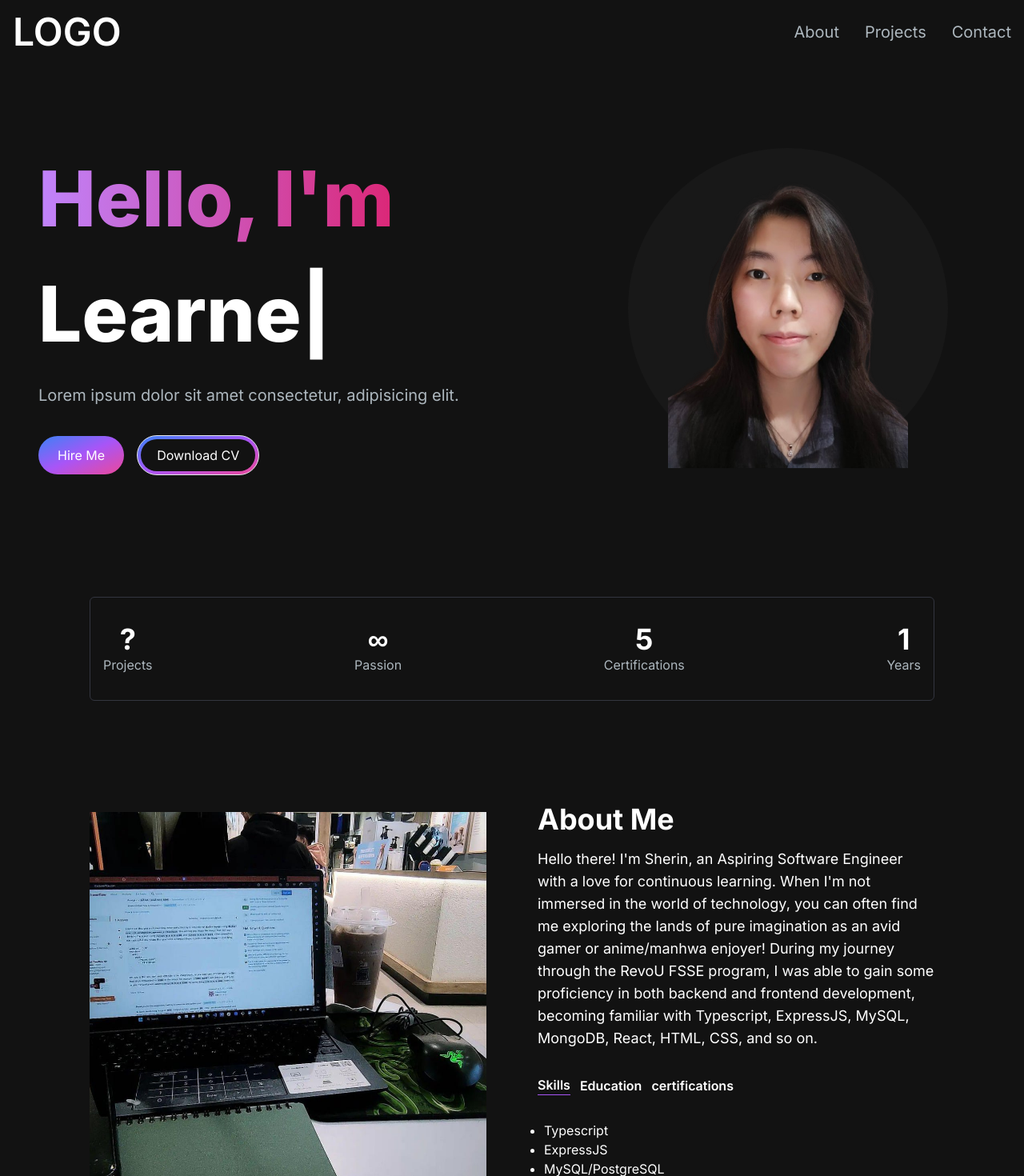
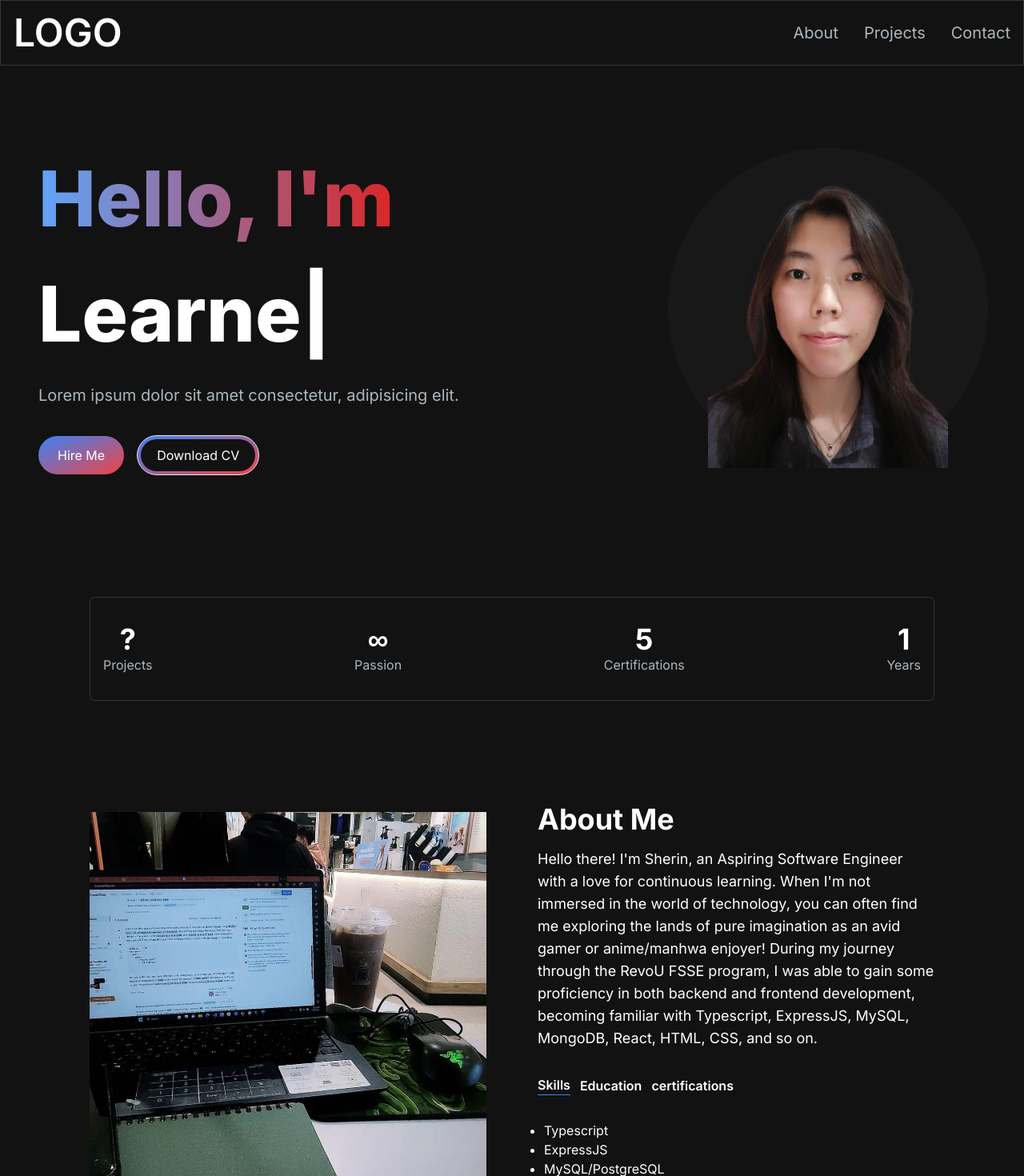
Before and after one commit to SherinOlivia/bioWeb, a Next.js app: page / in a window 1280 px wide. Shown: the top 1470 px of the page at 80% size. Built offline with nearby package versions, Linux system fonts and the light colour scheme.

Commit message:
style: implemented primary and secondary colors

```diff
--- a/src/app/components/ContactSection.tsx
+++ b/src/app/components/ContactSection.tsx
@@ -39,9 +39,7 @@ const ContactSection = () => {
 
   return (
     <section className='grid md:grid-cols-2 my-12 md:my-12 py-24 gap-4 relative'>
-        <div className='bg-[radial-gradient(ellipse_at_center,_var(--tw-gradient-stops))] from-purple-900 to-transparent rounded-full h-80 w-80 z-0 blur-lg absolute top-3/4 -left-4 transform -translate-x-1/2 -translate-1/2'>
-
-        </div>
+        <div className="bg-[radial-gradient(ellipse_at_center,_var(--tw-gradient-stops))] from-primary-900 to-transparent rounded-full h-80 w-80 z-0 blur-lg absolute top-3/4 -left-4 transform -translate-x-1/2 -translate-1/2"></div>
         <div className='z-10'>
             <h5 className='text-xl font-bold text-white my-2'>Let's Connect!</h5>
             <p className='text-[#ADB7BE] mb-4 max-w-md'>
@@ -105,7 +103,7 @@ const ContactSection = () => {
                 </div>
                 <button
                     type="submit"
-                    className='bg-purple-500 hover:bg-purple-600 text-white font-medium py-2.5 px-5 rounded-lg w-full'
+                    className='bg-primary-500 hover:bg-primary-600 text-white font-medium py-2.5 px-5 rounded-lg w-full'
                 >
                     Send Message
                 </button>
--- a/src/app/components/Footer.tsx
+++ b/src/app/components/Footer.tsx
@@ -2,7 +2,7 @@ import React from 'react'
 
 const Footer = () => {
   return (
-    <footer className='footer border border-t-[#33353F] border-l-transparent border-r-transparent text-white'>
+    <footer className='footer border z-10 border-t-[#33353F] border-l-transparent border-r-transparent text-white'>
         <div className='container p-12 flex justify-between'>
             <span>
                 LOGO
--- a/src/app/components/HeroSection.tsx
+++ b/src/app/components/HeroSection.tsx
@@ -7,9 +7,9 @@ const HeroSection = () => {
   return (
     <section className='lg:py-16'>
         <div className='grid grid-cols-1 sm:grid-cols-12'>
-            <div className='col-span-7 place-self-center text-center sm:text-left justify-self-start'>
+            <div className='col-span-8 place-self-center text-center sm:text-left justify-self-start'>
                 <h1 className='text-white mb-4 text-4xl sm:text-5xl lg:text-8xl lg:leading-normal font-extrabold'>
-                    <span className="text-transparent bg-clip-text bg-gradient-to-r from-purple-400 to-pink-600">
+                    <span className="text-transparent bg-clip-text bg-gradient-to-r from-primary-400 to-secondary-600">
                         Hello, I'm {" "}</span>
                         <br></br>
                     <TypeAnimation
@@ -32,14 +32,14 @@ const HeroSection = () => {
                     Lorem ipsum dolor sit amet consectetur, adipisicing elit.
                 </p>
                 <div>
-                    <button className="px-6 py-3 w-full sm:w-fit rounded-full mr-4 bg-gradient-to-br from-blue-500 via-purple-500 to-pink-500 hover:bg-slate-200 text-white">
+                    <button className="px-6 py-3 w-full sm:w-fit rounded-full mr-4 bg-gradient-to-br from-primary-500 to-secondary-500 hover:bg-slate-200 text-white">
                         Hire Me</button>
-                    <button className="px-1 py-1 w-full sm:w-fit rounded-full bg-gradient-to-br from-blue-500 via-purple-500 to-pink-500 hover:bg-slate-800 text-white border mt-3">
+                    <button className="px-1 py-1 w-full sm:w-fit rounded-full bg-gradient-to-br from-primary-500 to-secondary-500 hover:bg-slate-800 text-white border mt-3">
                         <span className='block bg-[#121212] hover:bg-slate-800 rounded-full px-5 py-2'>Download CV</span>
                     </button>
                 </div>
             </div>
-            <div className='col-span-5 place-self-center mt-4 lg:mt-0'>
+            <div className='col-span-4 place-self-center mt-4 lg:mt-0'>
                 <div className='rounded-full bg-[#181818] w-[250px] h-[250px] lg:w-[400px] lg:h-[400px] relative'>
                     <Image
                     src="/images/hero-image.png"
--- a/src/app/components/Navbar.tsx
+++ b/src/app/components/Navbar.tsx
@@ -22,7 +22,7 @@ const navLinks = [
 const Navbar = () => {
     const [navbarOpen, setNavbarOpen] = useState(false);
   return (
-    <nav className='fixed mx-auto top-0 left-0 right-0 z-10 bg-[#121212] bg-opacity-100'>
+    <nav className='fixed mx-auto border border-[#33353F] top-0 left-0 right-0 z-10 bg-[#121212] bg-opacity-100'>
         <div className='flex container lg:py-4 flex-wrap items-center justify-between mx-auto px-4 py-2'>
             <Link href="/" className='text-2xl md:text-5xl text-white font-semibold'>
                 LOGO
--- a/src/app/components/ProjectTag.tsx
+++ b/src/app/components/ProjectTag.tsx
@@ -7,7 +7,7 @@ interface ProjectTagProps {
 }
 
 const ProjectTag: React.FC<ProjectTagProps> = ({name, onClick, isSelected}) => {
-    const buttonStyles = isSelected ? "text-white border-purple-500" : "text-[$ADB7BE] border-slate-600 hover:border-white"
+    const buttonStyles = isSelected ? "text-white border-primary-500" : "text-[$ADB7BE] border-slate-600 hover:border-white"
     return (
     <button className={`${buttonStyles} rounded-full border-2 px-6 py-3 text-xl cursor-pointer`}
     onClick={() => onClick(name)}>
--- a/src/app/components/TabButton.tsx
+++ b/src/app/components/TabButton.tsx
@@ -7,7 +7,7 @@ interface TabButtonProps {
 }
 
 const TabButton: React.FC<TabButtonProps> = ({ active, selectTab, children}) => {
-    const buttonClasses = active ? 'text-white border-b border-purple-500' : 'text-[#ADBB7BE]'
+    const buttonClasses = active ? 'text-white border-b border-primary-500' : 'text-[#ADBB7BE]'
   return (
     <button onClick={selectTab}>
         <p className={`mr-3 font-semibold hover:text-white ${buttonClasses}`}>
```
